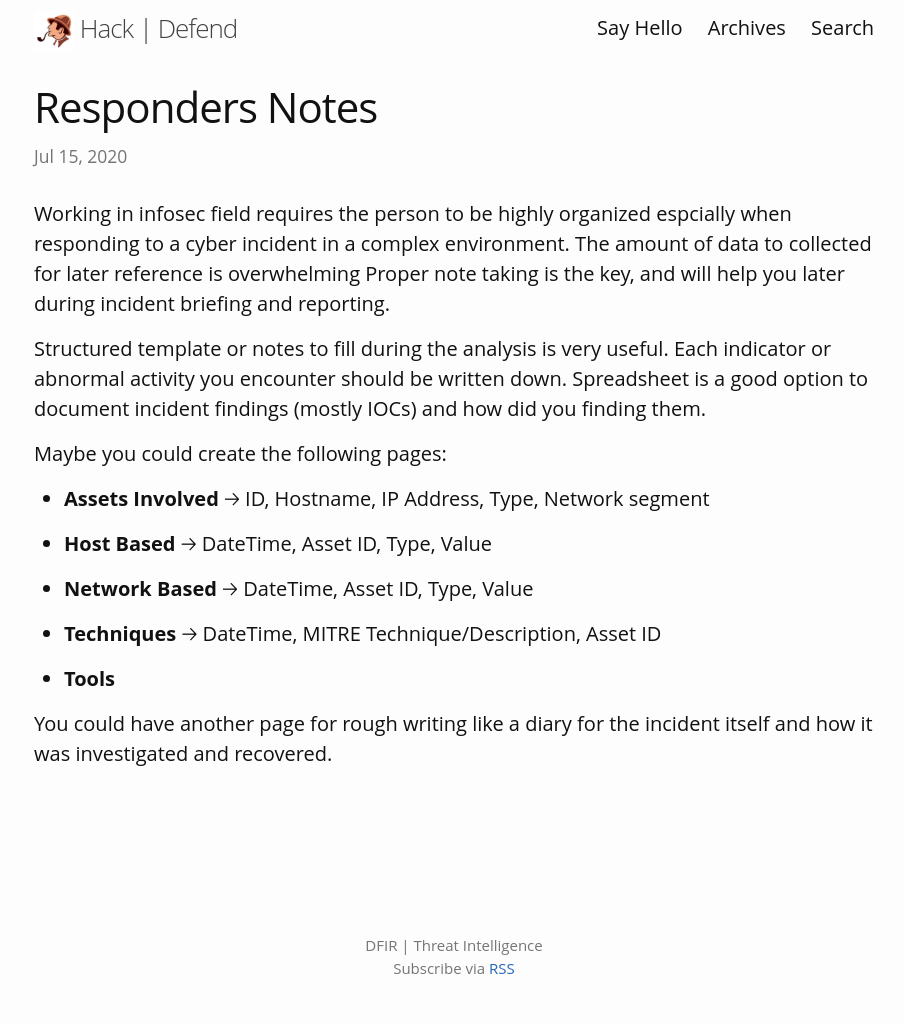
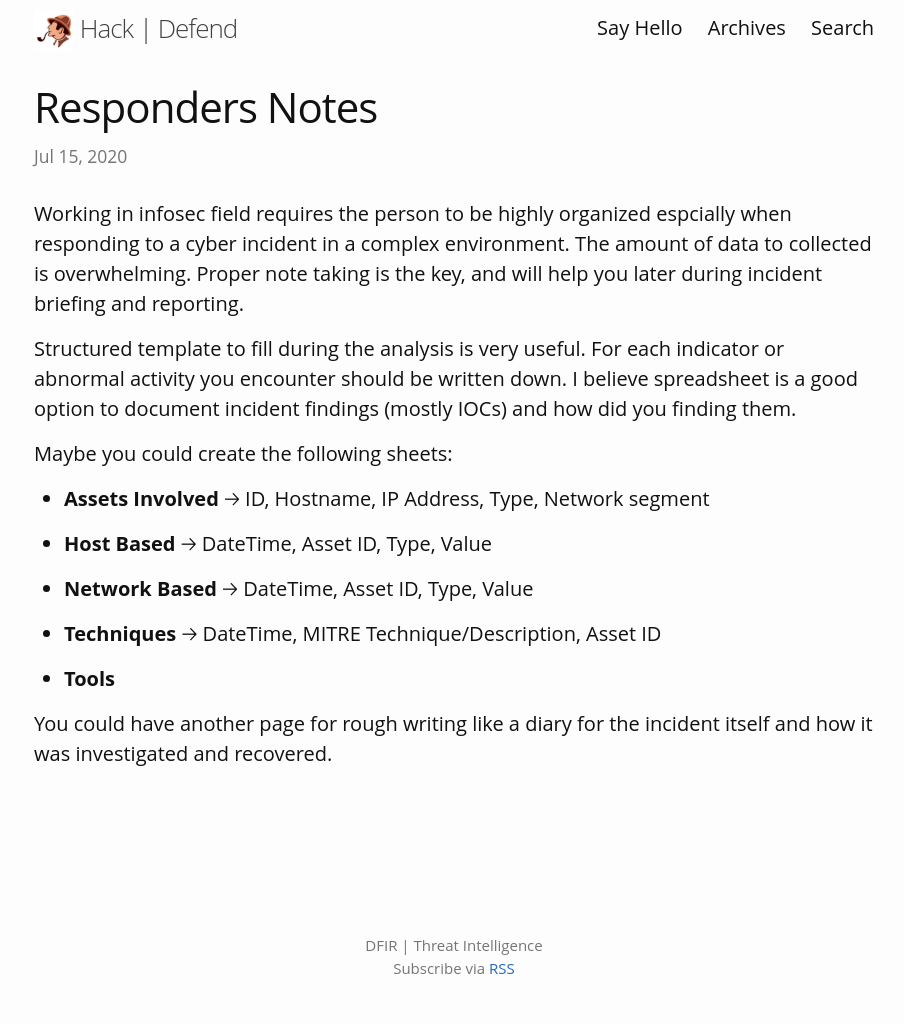
Before and after one commit to hackdefend/hackdefend.github.io, a Jekyll site: the page built from _posts/2020-07-15-Responders-Notes.md, in a window 1280 px wide. Shown: the whole page, without its empty margins (186-1090 px from the left). Built offline with Jekyll 4.4.1, drawn with Linux system fonts in a browser that asks for light colours.

Commit message:
modifications

```diff
--- a/_config.yml
+++ b/_config.yml
@@ -51,7 +51,7 @@ excerpt_separator: "<!-- more -->"
 # Outputting
 permalink: /:title/
 paginate_path: /posts/:num/
-paginate: 5
+paginate: 6
 
 # Markdown settings
 kramdown:
--- a/_posts/2020-07-15-Responders-Notes.md
+++ b/_posts/2020-07-15-Responders-Notes.md
@@ -4,14 +4,14 @@ title: Responders Notes
 
 ---
 
-Working in infosec field requires the person to be highly organized espcially when responding to a cyber incident in a complex environment. The amount of data to collected for later reference is overwhelming Proper note taking is the key, and will help you later during incident briefing and reporting.
+Working in infosec field requires the person to be highly organized espcially when responding to a cyber incident in a complex environment. The amount of data to collected is overwhelming. Proper note taking is the key, and will help you later during incident briefing and reporting.
 
 
 <!-- more -->
 
-Structured template or notes to fill during the analysis is very useful. Each indicator or abnormal activity you encounter should be written down. Spreadsheet is a good option to document incident findings (mostly IOCs) and how did you finding them.
+Structured template to fill during the analysis is very useful. For each indicator or abnormal activity you encounter should be written down. I believe  spreadsheet is a good option to document incident findings (mostly IOCs) and how did you finding them.
 
-Maybe you could create the following pages:
+Maybe you could create the following sheets:
 
 * **Assets Involved** → ID, Hostname, IP Address, Type, Network segment
 
```
